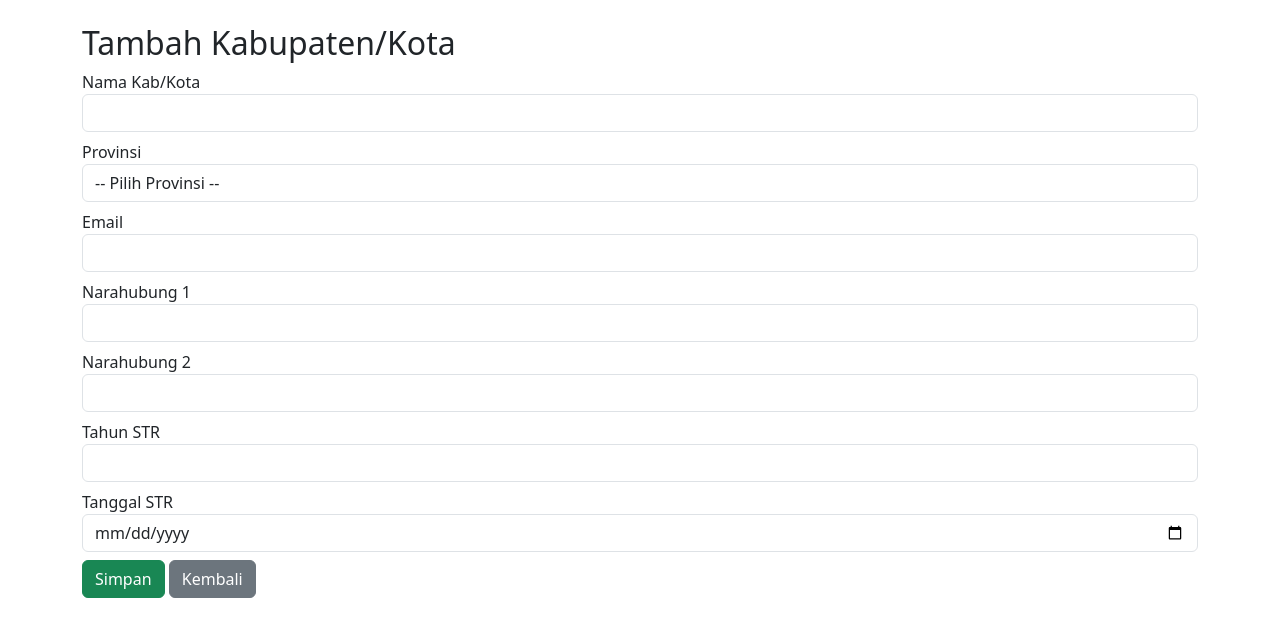
After one commit to VascoZ/dashboard-csirt-pemda, a PHP site: page /kabkot_tambah.php in a window 1280 px wide. The commit adds this page. Shown: the top 637 px of the page. Run offline with PHP 8.4, Linux system fonts and the light colour scheme; data that the repository does not hold is empty.

Commit message:
update kabkot

```diff
--- /dev/null
+++ b/kabkot_tambah.php
@@ -0,0 +1,53 @@
+<?php include 'conn.php'; ?>
+<!DOCTYPE html>
+<html>
+<head>
+    <title>Tambah Kab/Kota</title>
+    <link href="https://cdn.jsdelivr.net/npm/bootstrap@5.3.0/dist/css/bootstrap.min.css" rel="stylesheet">
+</head>
+<body>
+<div class="container mt-4">
+    <h2>Tambah Kabupaten/Kota</h2>
+    <form action="" method="post">
+        <div class="mb-2">
+            <label>Nama Kab/Kota</label>
+            <input type="text" name="nama" class="form-control" required>
+        </div>
+        <div class="mb-2">
+            <label>Provinsi</label>
+            <select name="id_provinsi" class="form-control" required>
+                <option value="">-- Pilih Provinsi --</option>
+                <?php
+                $prov = $conn->query("SELECT * FROM provinsi");
+                while ($p = $prov->fetch_assoc()) {
+                    echo "<option value='{$p['id']}'>{$p['nama']}</option>";
+                }
+                ?>
+            </select>
+        </div>
+        <div class="mb-2"><label>Email</label><input type="email" name="email" class="form-control"></div>
+        <div class="mb-2"><label>Narahubung 1</label><input type="text" name="narahubung_1" class="form-control"></div>
+        <div class="mb-2"><label>Narahubung 2</label><input type="text" name="narahubung_2" class="form-control"></div>
+        <div class="mb-2"><label>Tahun STR</label><input type="text" name="tahunSTR" class="form-control"></div>
+        <div class="mb-2"><label>Tanggal STR</label><input type="date" name="tanggalSTR" class="form-control"></div>
+        <button type="submit" name="simpan" class="btn btn-success">Simpan</button>
+        <a href="kabkot.php" class="btn btn-secondary">Kembali</a>
+    </form>
+
+    <?php
+    if (isset($_POST['simpan'])) {
+        $sql = "INSERT INTO kabkot (nama, id_provinsi, email, narahubung_1, narahubung_2, tahunSTR, tanggalSTR)
+                VALUES (?, ?, ?, ?, ?, ?, ?)";
+        $stmt = $conn->prepare($sql);
+        $stmt->bind_param("sisssss",
+            $_POST['nama'], $_POST['id_provinsi'], $_POST['email'],
+            $_POST['narahubung_1'], $_POST['narahubung_2'],
+            $_POST['tahunSTR'], $_POST['tanggalSTR']
+        );
+        $stmt->execute();
+        echo "<div class='alert alert-success mt-3'>Data berhasil ditambahkan!</div>";
+    }
+    ?>
+</div>
+</body>
+</html>
```
Also changed, not shown: kabkot.php (+21 -14 lines), kabkot_edit.php (added, +53 -0 lines), kabkot_hapus.php (added, +7 -0 lines).
